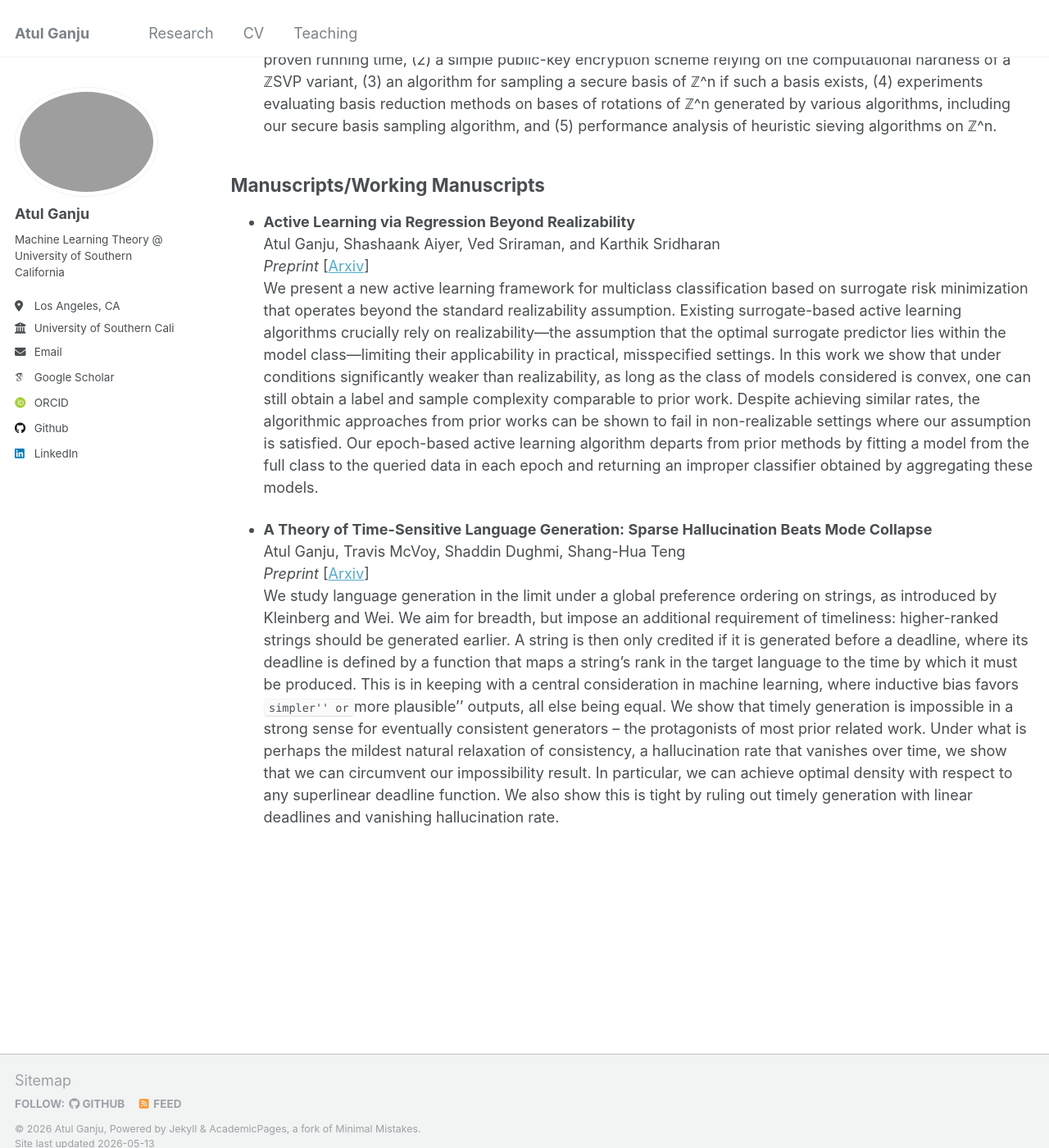
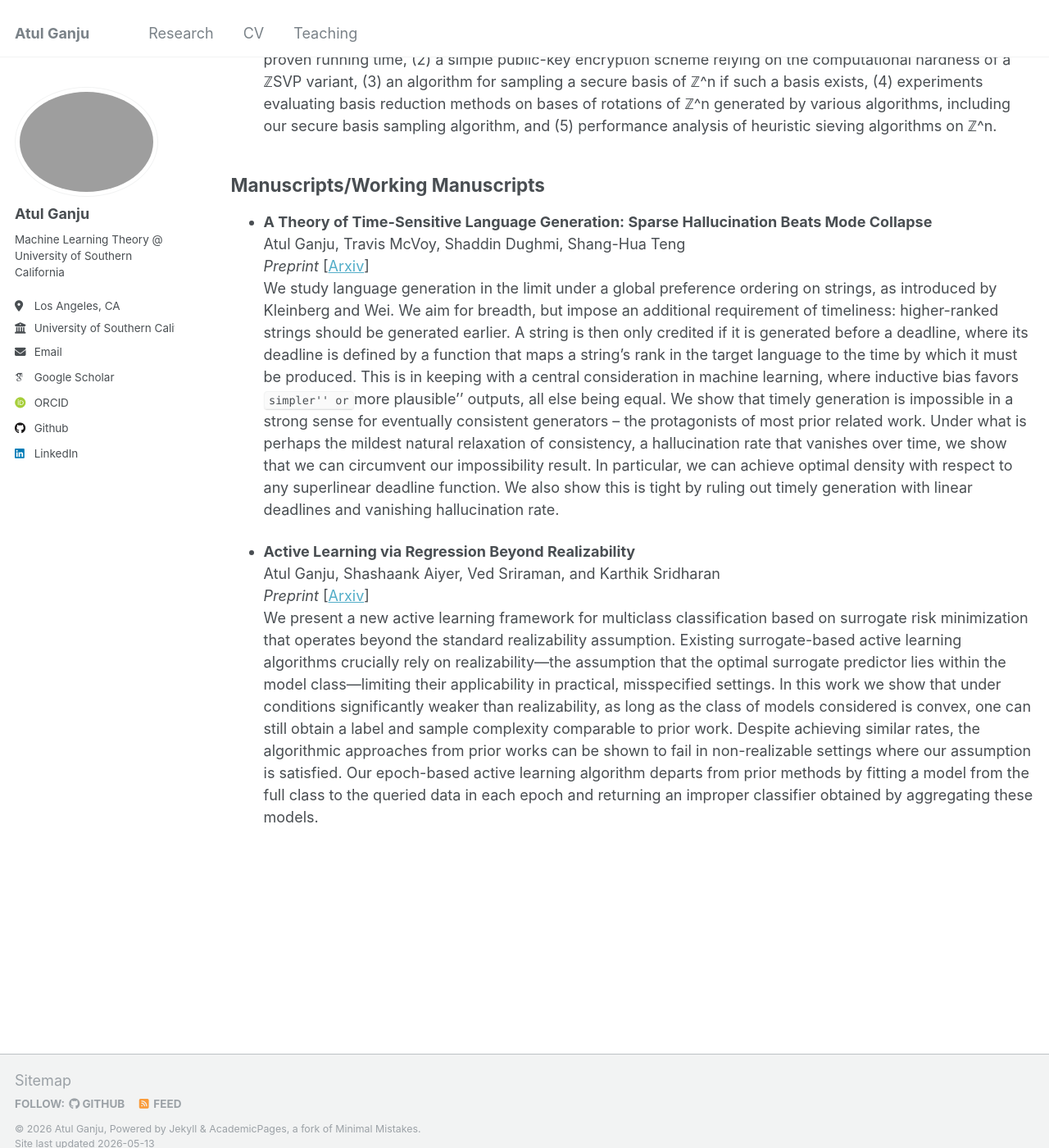
Before and after one commit to atulganju/atulganju.github.io, a Jekyll site: the page built from _pages/research.md, in a window 1280 px wide and 1400 px high, scrolled down 354 px. Shown: the whole window at 82% size. Built offline with Jekyll 4.4.1, drawn with Linux system fonts in a browser that asks for light colours; some web fonts are replaced.

```diff
--- a/_pages/research.md
+++ b/_pages/research.md
@@ -15,14 +15,15 @@ Recent work suggests rotations of the integer lattice (ℤ^n) are optimal candid
 
 ## Manuscripts/Working Manuscripts
 
+* **A Theory of Time-Sensitive Language Generation: Sparse Hallucination Beats Mode Collapse**\
+  Atul Ganju, Travis McVoy, Shaddin Dughmi, Shang-Hua Teng\
+  *Preprint*
+  [[Arxiv](https://arxiv.org/abs/2605.11302)]\
+We study language generation in the limit under a global preference ordering on strings, as introduced by Kleinberg and Wei. We aim for breadth, but impose an additional requirement of timeliness: higher-ranked strings should be generated earlier. A string is then only credited if it is generated before a deadline, where its deadline is defined by a function that maps a string's rank in the target language to the time by which it must be produced. This is in keeping with a central consideration in machine learning, where inductive bias favors ``simpler'' or ``more plausible'' outputs, all else being equal. We show that timely generation is impossible in a strong sense for eventually consistent generators -- the protagonists of most prior related work. Under what is perhaps the mildest natural relaxation of consistency, a hallucination rate that vanishes over time, we show that we can circumvent our impossibility result. In particular, we can achieve optimal density with respect to any superlinear deadline function. We also show this is tight by ruling out timely generation with linear deadlines and vanishing hallucination rate.
+
+
 * **Active Learning via Regression Beyond Realizability**\
   Atul Ganju, Shashaank Aiyer, Ved Sriraman, and Karthik Sridharan\
   *Preprint*
   [[Arxiv](http://arxiv.org/abs/2506.00316)]\
 We present a new active learning framework for multiclass classification based on surrogate risk minimization that operates beyond the standard realizability assumption. Existing surrogate-based active learning algorithms crucially rely on realizability—the assumption that the optimal surrogate predictor lies within the model class—limiting their applicability in practical, misspecified settings. In this work we show that under conditions significantly weaker than realizability, as long as the class of models considered is convex, one can still obtain a label and sample complexity comparable to prior work. Despite achieving similar rates, the algorithmic approaches from prior works can be shown to fail in non-realizable settings where our assumption is satisfied. Our epoch-based active learning algorithm departs from prior methods by fitting a model from the full class to the queried data in each epoch and returning an improper classifier obtained by aggregating these models.
-
-* **A Theory of Time-Sensitive Language Generation: Sparse Hallucination Beats Mode Collapse**\
-  Atul Ganju, Travis McVoy, Shaddin Dughmi, Shang-Hua Teng\
-  *Preprint*
-  [[Arxiv](https://arxiv.org/abs/2605.11302)]\
-We study language generation in the limit under a global preference ordering on strings, as introduced by Kleinberg and Wei. We aim for breadth, but impose an additional requirement of timeliness: higher-ranked strings should be generated earlier. A string is then only credited if it is generated before a deadline, where its deadline is defined by a function that maps a string's rank in the target language to the time by which it must be produced. This is in keeping with a central consideration in machine learning, where inductive bias favors ``simpler'' or ``more plausible'' outputs, all else being equal. We show that timely generation is impossible in a strong sense for eventually consistent generators -- the protagonists of most prior related work. Under what is perhaps the mildest natural relaxation of consistency, a hallucination rate that vanishes over time, we show that we can circumvent our impossibility result. In particular, we can achieve optimal density with respect to any superlinear deadline function. We also show this is tight by ruling out timely generation with linear deadlines and vanishing hallucination rate.
```
